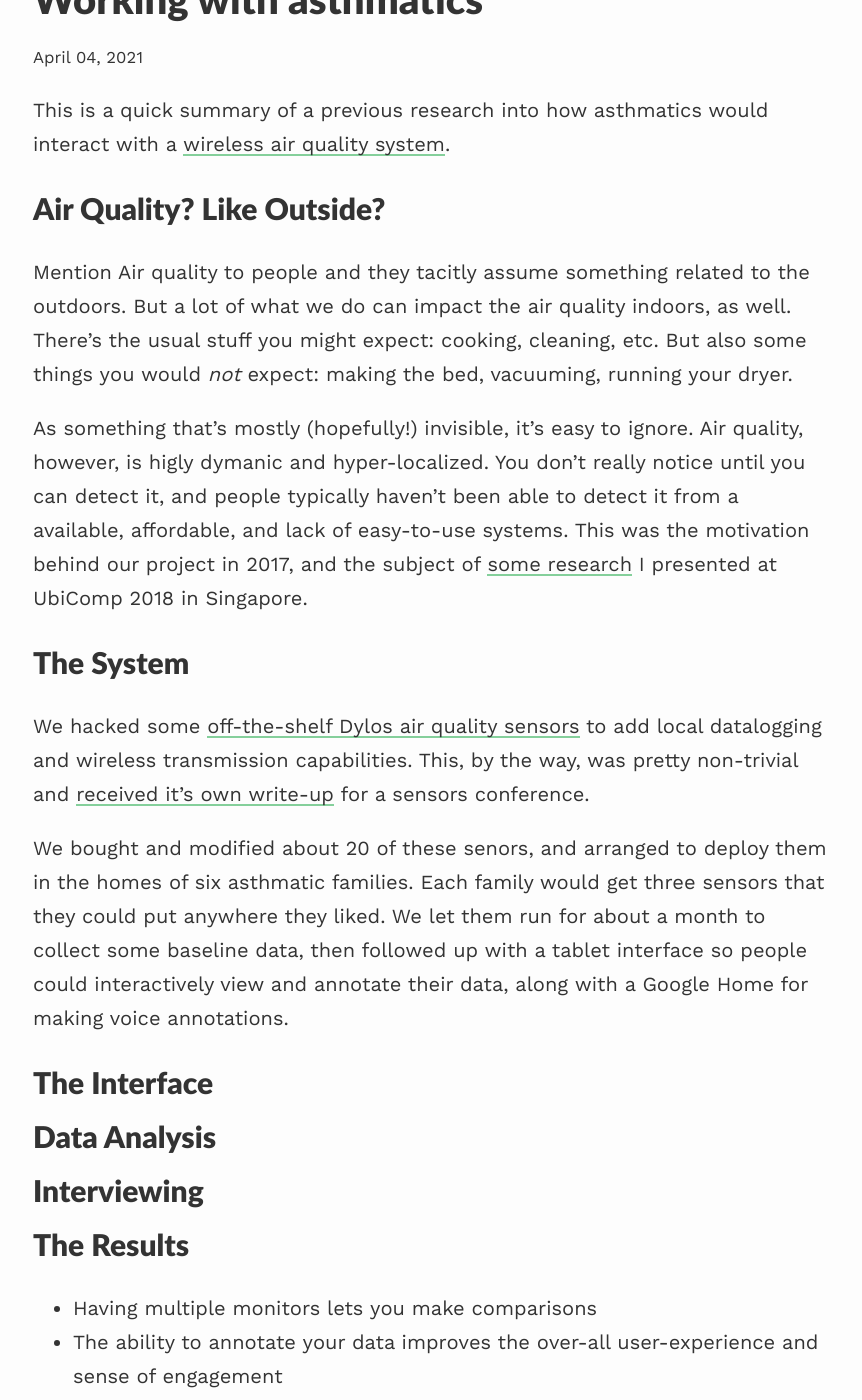
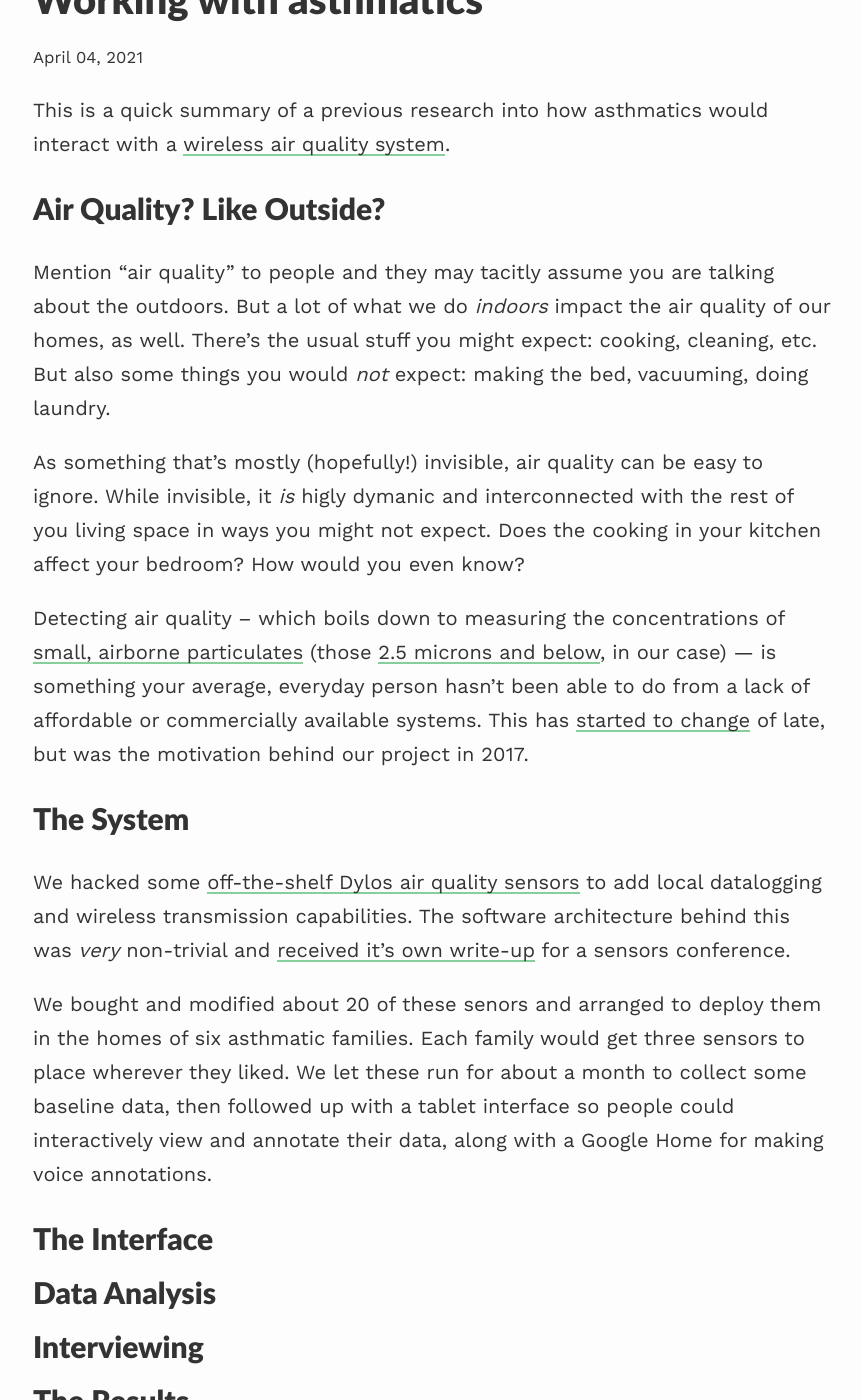
Before and after one commit to UtahJimmy/utahjimmy.github.io, a Jekyll site: the page built from _projects/1_project.md, in a window 1280 px wide and 1400 px high, scrolled down 209 px. Shown: the whole window, without its empty margins (207-1069 px from the left). Built offline with Jekyll 4.4.1, drawn with Linux system fonts in a browser that asks for light colours; nearby versions of some CDN libraries.

Commit message:
Update 1_project.md

```diff
--- a/_projects/1_project.md
+++ b/_projects/1_project.md
@@ -9,16 +9,17 @@ This is a quick summary of a previous research into how asthmatics would interac
 Air Quality?  Like Outside?
 ============
 
-Mention Air quality to people and they tacitly assume something related to the outdoors.  But a lot of what we do can impact the air quality indoors, as well.  There's the usual stuff you might expect:  cooking, cleaning, etc.  But also some things you would *not* expect:  making the bed, vacuuming, running your dryer.
+Mention "air quality" to people and they may tacitly assume you are talking about the outdoors.  But a lot of what we do *indoors* impact the air quality of our homes, as well.  There's the usual stuff you might expect:  cooking, cleaning, etc.  But also some things you would *not* expect:  making the bed, vacuuming, doing laundry.
 
-As something that's mostly (hopefully!) invisible, it's easy to ignore.  Air quality, however, is higly dymanic and hyper-localized.  You don't really notice until you can detect it, and people typically haven't been able to detect it from a available, affordable, and lack of easy-to-use systems.  This was the motivation behind our project in 2017, and the subject of [some research](https://vdl.sci.utah.edu/publications/2018_imwut_maav/) I presented at UbiComp 2018 in Singapore.
+As something that's mostly (hopefully!) invisible, air quality can be easy to ignore.  While invisible, it *is* higly dymanic and interconnected with the rest of you living space in ways you might not expect.  Does the cooking in your kitchen affect your bedroom?  How would you even know?
 
+Detecting air quality -- which boils down to measuring the concentrations of [small, airborne particulates](https://www.epa.gov/pm-pollution/particulate-matter-pm-basics) (those [2.5 microns and below](https://blissair.com/what-is-pm-2-5.htm), in our case) --- is something your average, everyday person hasn't been able to do from a lack of affordable or commercially available systems. This has [started to change](http://www.aqmd.gov/aq-spec) of late, but was the motivation behind our project in 2017.
 
 The System
 ============
-We hacked some [off-the-shelf Dylos air quality sensors](http://www.dylosproducts.com/ornodcproair.html) to add local datalogging and wireless transmission capabilities.  This, by the way, was pretty non-trivial and [received it's own write-up](https://span.ece.utah.edu/pub/EpiFi.pdf) for a sensors conference.
+We hacked some [off-the-shelf Dylos air quality sensors](http://www.dylosproducts.com/ornodcproair.html) to add local datalogging and wireless transmission capabilities.  The software architecture behind this was *very* non-trivial and [received it's own write-up](https://span.ece.utah.edu/pub/EpiFi.pdf) for a sensors conference.
 
-We bought and modified about 20 of these senors, and arranged to deploy them in the homes of six asthmatic families.  Each family would get three sensors that they could put anywhere they liked.  We let them run for about a month to collect some baseline data, then followed up with a tablet interface so people could interactively view and annotate their data, along with a Google Home for making voice annotations.
+We bought and modified about 20 of these senors and arranged to deploy them in the homes of six asthmatic families.  Each family would get three sensors to  place wherever they liked.  We let these run for about a month to collect some baseline data, then followed up with a tablet interface so people could interactively view and annotate their data, along with a Google Home for making voice annotations.
 
 
 The Interface
```
